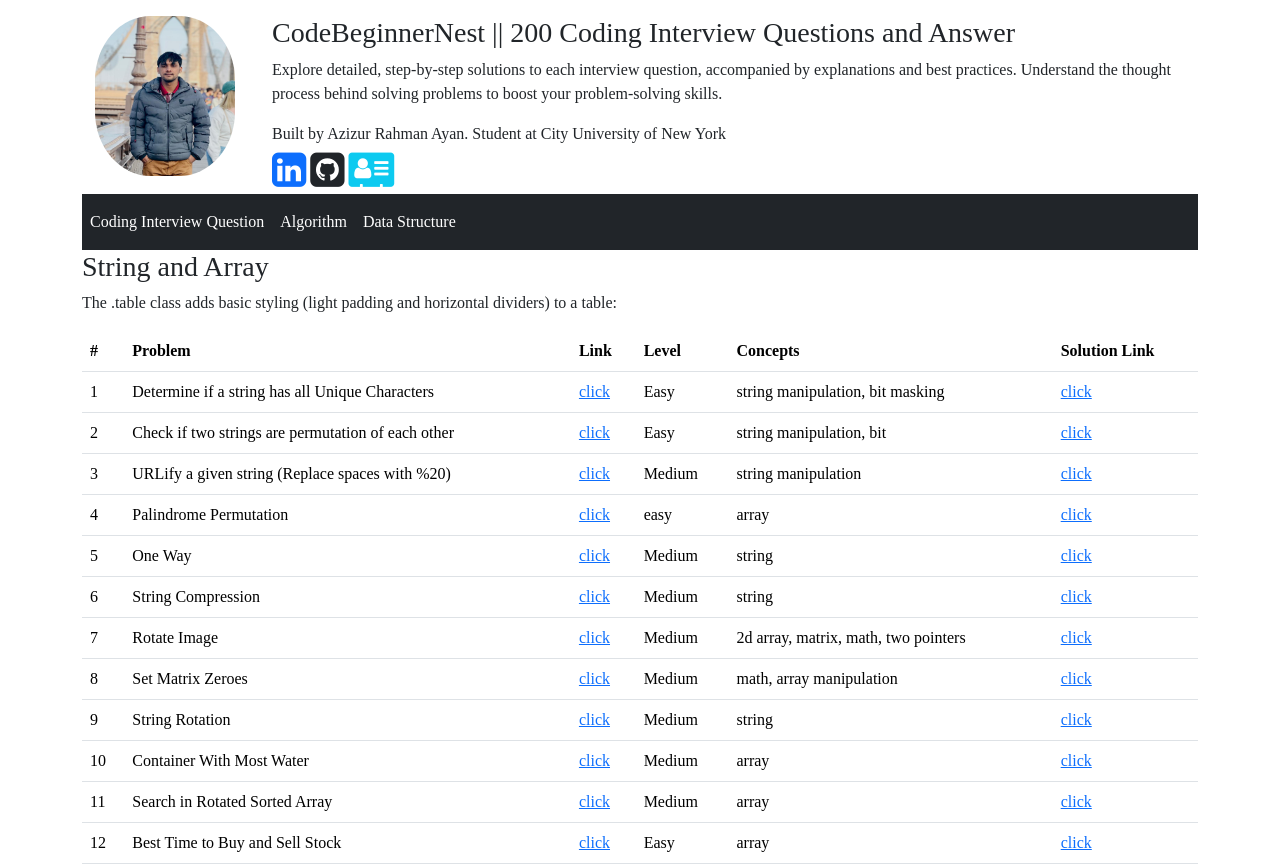
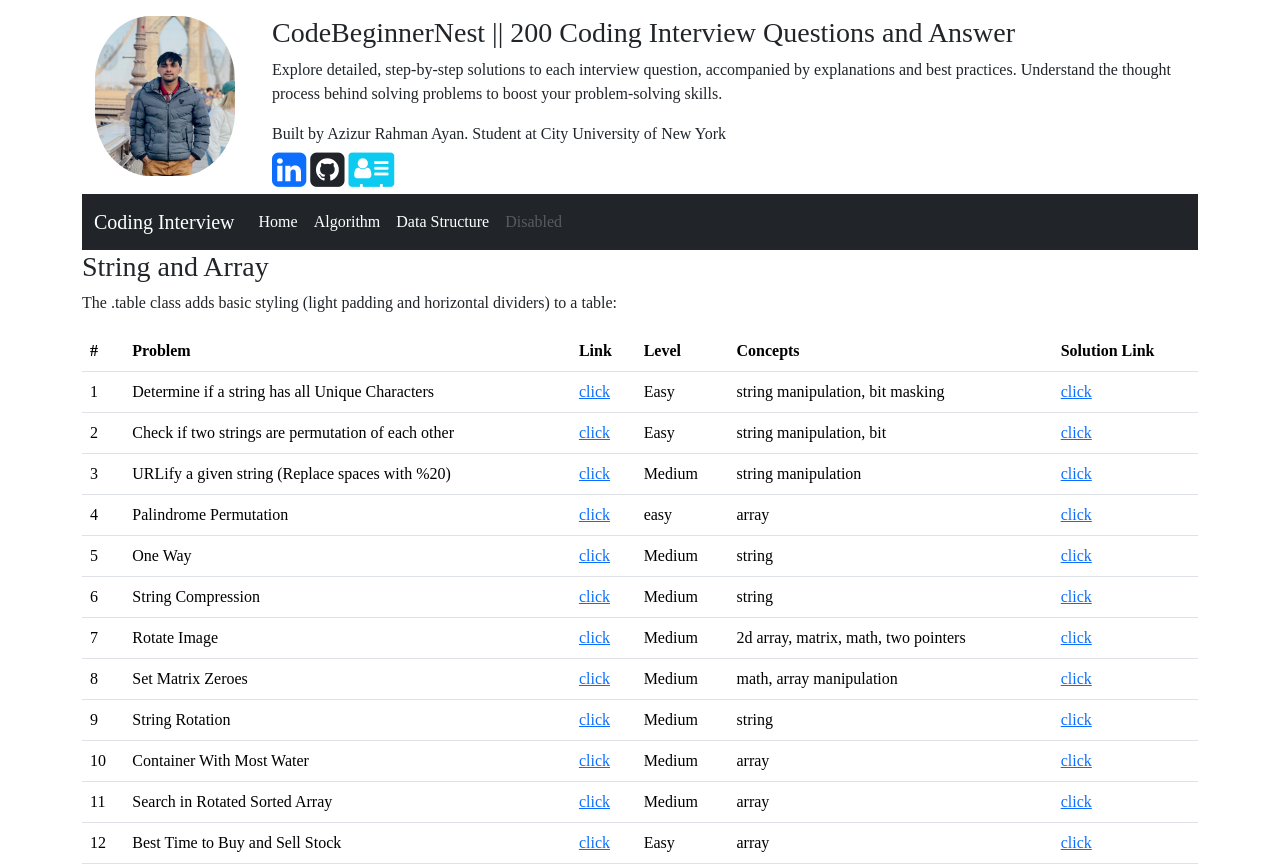
Before and after one commit to ayanchyaziz123/CodeBeginnerNest, a plain HTML site: page index.html in a window 1280 px wide. Shown: the top 867 px of the page. Drawn offline with nearby package versions, Linux system fonts and the light colour scheme.

Commit message:
edited navbar

```diff
--- a/index.html
+++ b/index.html
@@ -33,10 +33,16 @@
 </div>
 
 <div class="container">
-<nav class="navbar navbar-expand-sm bg-dark navbar-dark">
+<nav class="navbar navbar-expand-lg navbar-dark bg-dark">
+  <div class="container-fluid">
+    <a class="navbar-brand" href="index.html">Coding Interview</a>
+    <button class="navbar-toggler" type="button" data-bs-toggle="collapse" data-bs-target="#navbarNav" aria-controls="navbarNav" aria-expanded="false" aria-label="Toggle navigation">
+      <span class="navbar-toggler-icon"></span>
+    </button>
+    <div class="collapse navbar-collapse" id="navbarNav">
       <ul class="navbar-nav">
         <li class="nav-item">
-        <a class="nav-link active" href="index.html">Coding Interview Question</a>
+          <a class="nav-link active" aria-current="page" href="index.html">Home</a>
         </li>
         <li class="nav-item">
           <a class="nav-link active" href="algorithm.html">Algorithm</a>
@@ -44,8 +50,14 @@
         <li class="nav-item">
           <a class="nav-link active" href="datStructure.html">Data Structure</a>
         </li>
+        <li class="nav-item">
+          <a class="nav-link disabled" href="#" tabindex="-1" aria-disabled="true">Disabled</a>
+        </li>
       </ul>
+    </div>
+  </div>
 </nav>
+
 </div>
 
 <div id="string_array_container"></div>
@@ -56,7 +68,7 @@
 <div id="math_logic_puzzle"></div>
 <div id="recursion_dynamic_programming"></div>
 <div class="container text-center mt-3 mb-3 bg-dark p-2">
-  <img src="https://miro.medium.com/v2/resize:fit:720/format:webp/1*dWet_YU-5072Kcko7LzsuQ.jpeg"/>
+  <img class="img-fluid" src="https://miro.medium.com/v2/resize:fit:720/format:webp/1*dWet_YU-5072Kcko7LzsuQ.jpeg"/>
 </div>
 
 
```
Also changed, not shown: algorithm.html (+13 -2 lines), datStructure.html (+13 -2 lines). Lines whose indentation alone changed are shown as unchanged.
